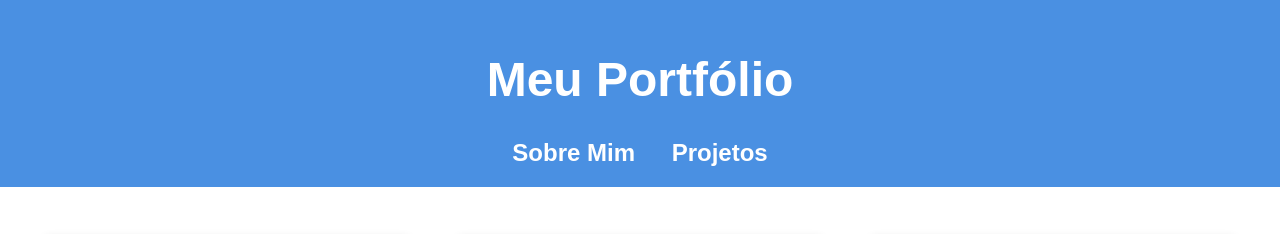
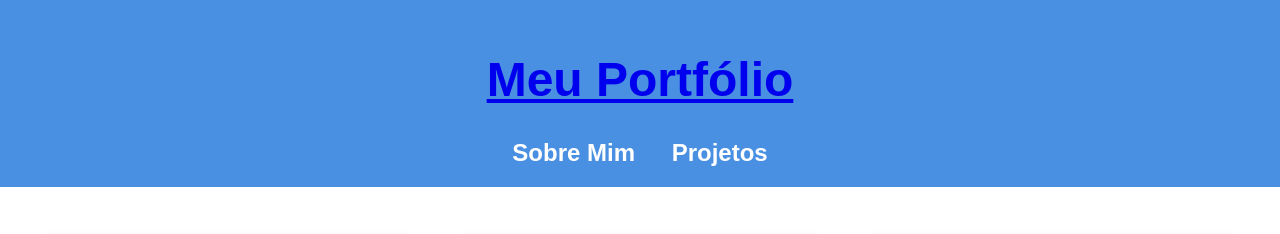
Before and after one commit to julialiess/portif-lio, a plain HTML site: page index.html in a window 1280 px wide. Shown: the top 234 px of the page. Drawn offline with Linux system fonts and the light colour scheme.

Commit message:
Update index.html

```diff
--- a/index.html
+++ b/index.html
@@ -74,7 +74,7 @@
 <body>
 
   <header>
-    <h1>Meu Portfólio</h1>
+    <h1><a href="index.html">Meu Portfólio</a></h1>
     <nav>
       <a href="sobre.html">Sobre Mim</a>
       <a href="reg.html">Projetos</a>
```
